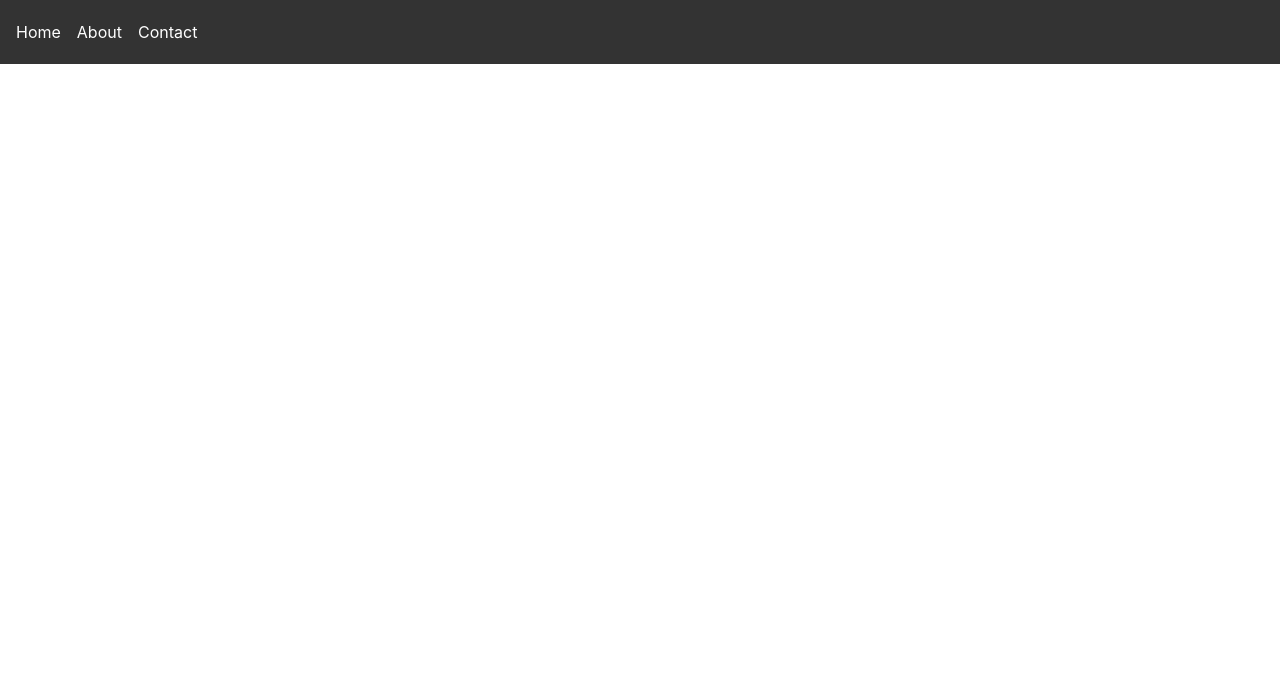
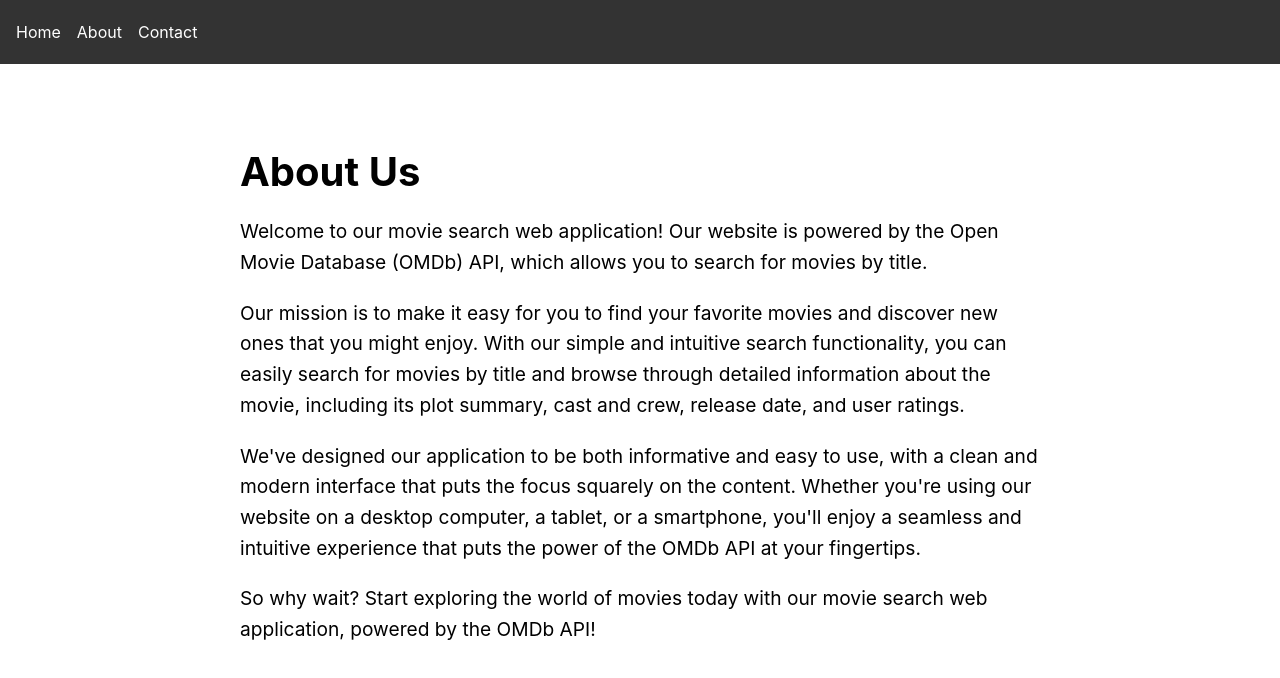
Before and after one commit to WamashuduSengani/movie-search, a React (Create React App) app: page /About in a window 1280 px wide. Before the commit this address had no page. Shown: the top 678 px of the page. Built offline with nearby package versions, Linux system fonts and the light colour scheme.

Commit message:
Added the about section, yet to make it a bit cool with animations

```diff
--- a/src/App.js
+++ b/src/App.js
@@ -1,6 +1,7 @@
 import { BrowserRouter, Routes, Route } from 'react-router-dom'
 import SearchBar from './components/search'
 import AppBar from './components/AppBar'
+import About from './components/About'
 
 
 const App = () => {
@@ -10,6 +11,7 @@ const App = () => {
         <AppBar></AppBar>
         <Routes>
         <Route path="/" element={<SearchBar />} />
+        <Route index path="/About" element={<About />} />
         </Routes>
 
       </BrowserRouter>
--- /dev/null
+++ b/src/components/About/index.css
@@ -0,0 +1,17 @@
+.about-container {
+    max-width: 800px;
+    margin: 0 auto;
+    padding: 50px;
+  }
+
+  h2 {
+    font-size: 2.5rem;
+    font-weight: bold;
+    margin-bottom: 20px;
+  }
+
+  p {
+    font-size: 1.2rem;
+    line-height: 1.6;
+    margin-bottom: 20px;
+  }
--- /dev/null
+++ b/src/components/About/index.jsx
@@ -0,0 +1,16 @@
+import React from 'react';
+import './index.css';
+
+function About() {
+  return (
+    <div className="about-container">
+      <h2>About Us</h2>
+      <p>Welcome to our movie search web application! Our website is powered by the Open Movie Database (OMDb) API, which allows you to search for movies by title.</p>
+      <p>Our mission is to make it easy for you to find your favorite movies and discover new ones that you might enjoy. With our simple and intuitive search functionality, you can easily search for movies by title and browse through detailed information about the movie, including its plot summary, cast and crew, release date, and user ratings.</p>
+      <p>We've designed our application to be both informative and easy to use, with a clean and modern interface that puts the focus squarely on the content. Whether you're using our website on a desktop computer, a tablet, or a smartphone, you'll enjoy a seamless and intuitive experience that puts the power of the OMDb API at your fingertips.</p>
+      <p>So why wait? Start exploring the world of movies today with our movie search web application, powered by the OMDb API!</p>
+    </div>
+  );
+}
+
+export default About;
```
Also changed, not shown: src/components/search/index.css (line endings or trailing spaces).
